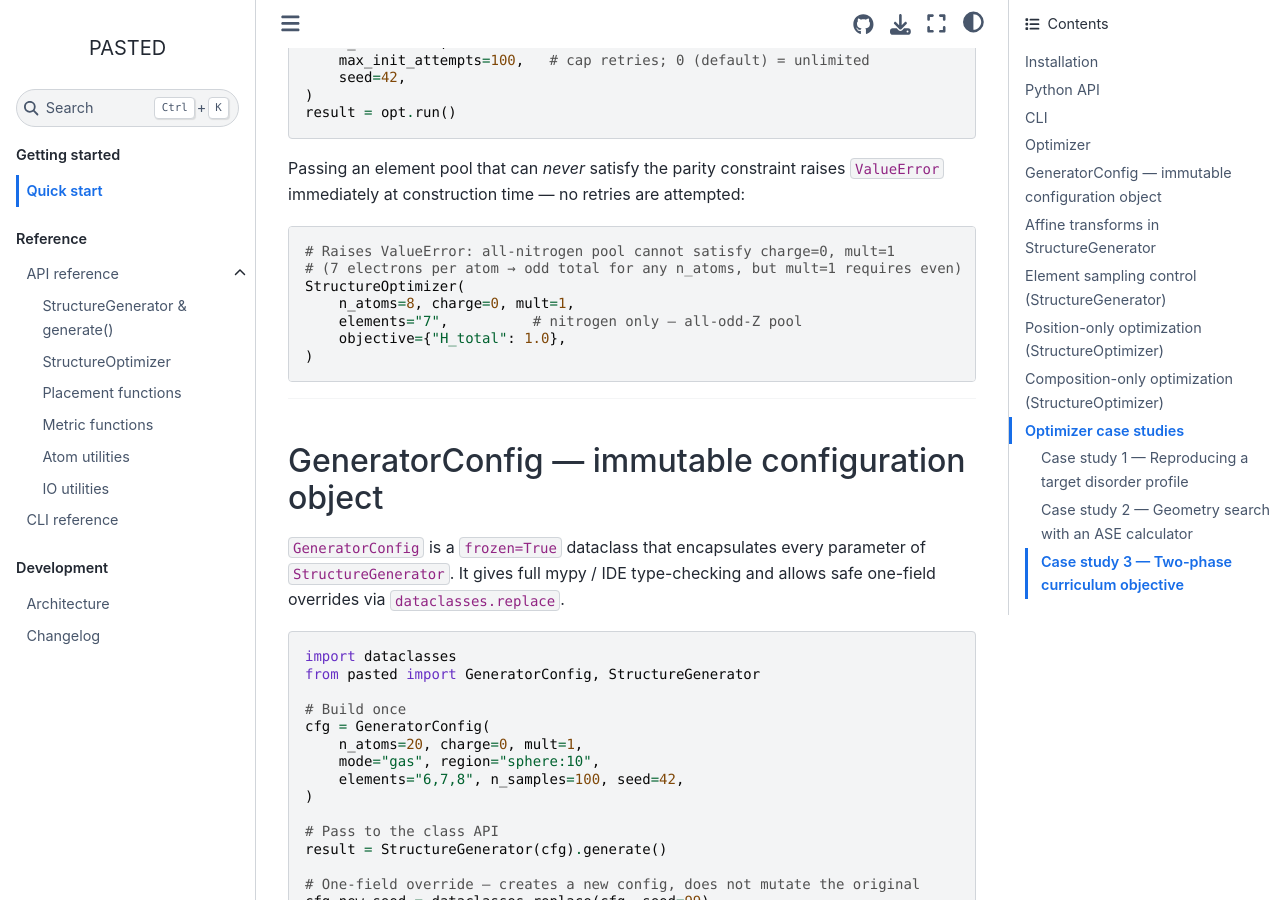
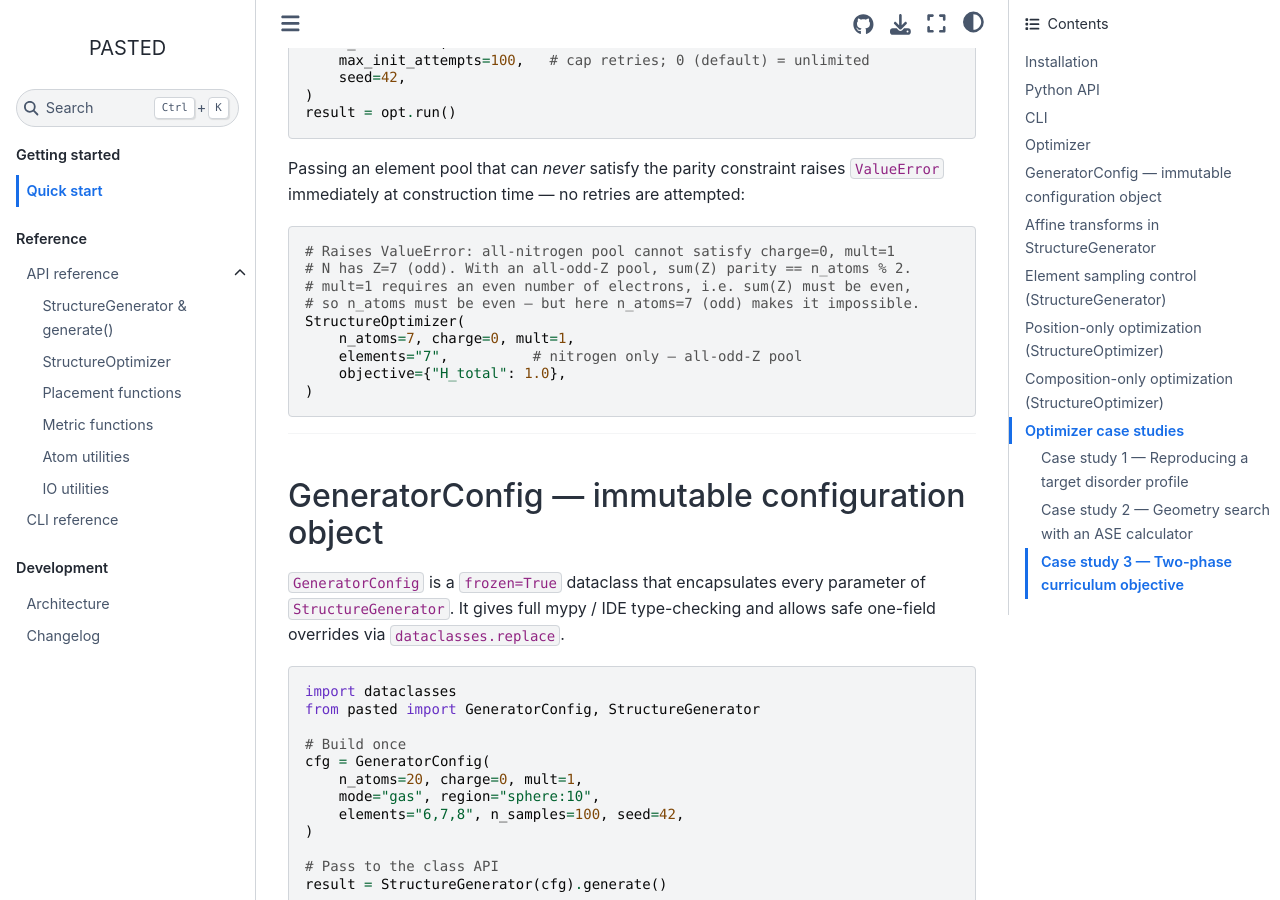
Before and after one commit to ss0832/PASTED, a Sphinx documentation site: the page built from docs/quickstart.md, in a window 1280 px wide and 900 px high, scrolled down 14694 px. Built offline with Sphinx 7.4.7 and the Sphinx Book theme 1.1.4, drawn with Linux system fonts in a browser that asks for light colours.

Commit message:
Add files via upload

````diff
--- a/docs/quickstart.md
+++ b/docs/quickstart.md
@@ -677,9 +677,11 @@ Passing an element pool that can *never* satisfy the parity constraint raises
 
 ```python
 # Raises ValueError: all-nitrogen pool cannot satisfy charge=0, mult=1
-# (7 electrons per atom → odd total for any n_atoms, but mult=1 requires even)
+# N has Z=7 (odd). With an all-odd-Z pool, sum(Z) parity == n_atoms % 2.
+# mult=1 requires an even number of electrons, i.e. sum(Z) must be even,
+# so n_atoms must be even — but here n_atoms=7 (odd) makes it impossible.
 StructureOptimizer(
-    n_atoms=8, charge=0, mult=1,
+    n_atoms=7, charge=0, mult=1,
     elements="7",          # nitrogen only — all-odd-Z pool
     objective={"H_total": 1.0},
 )
````
